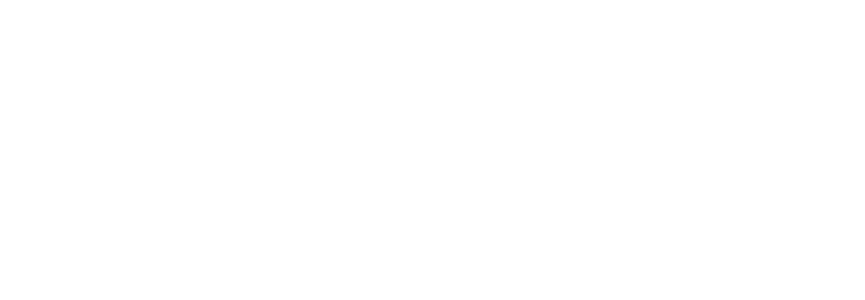
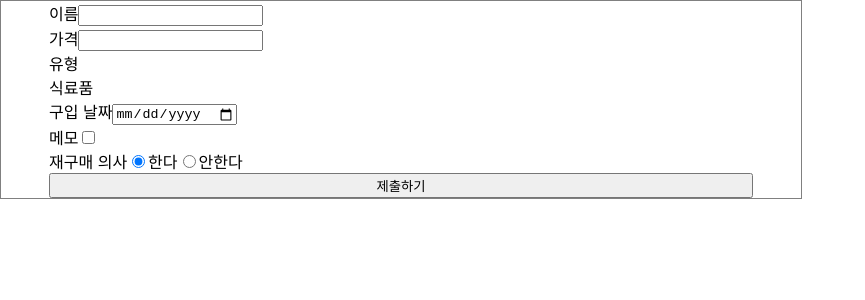
Before and after one commit to minseong99/frontend-accountBook-app, a React (Create React App) app: page / in a window 1280 px wide. Shown: the top 300 px of the page, without its empty margins (0-865 px from the left). Built offline with nearby package versions, Linux system fonts and the light colour scheme.

Commit message:
feat:제출form형태 구현
-기능동작이 없는 대략적인 제출 form형태를 만들었습니다.

```diff
--- a/package.json
+++ b/package.json
@@ -9,6 +9,7 @@
     "react": "^18.3.1",
     "react-dom": "^18.3.1",
     "react-scripts": "5.0.1",
+    "styled-components": "^6.1.11",
     "web-vitals": "^2.1.4"
   },
   "scripts": {
--- a/src/components/InputForm.js
+++ b/src/components/InputForm.js
@@ -1,7 +1,60 @@
 import React from "react";
+import DropDown from "./forms/DropDown";
+import Memo from "./forms/Memo";
+import styled from "styled-components";
+
+const Form = styled.form`
+  display: flex;
+  flex-direction: column;
+  width: 55%;
+  border: 1px solid gray;
+  padding-left: 3rem;
+  padding-right: 3rem;
+`;
 
 const InputForm = () => {
-  return <div></div>;
+  return (
+    <Form>
+      <div>
+        <label for="name">이름</label>
+        <input type="text"></input>
+      </div>
+
+      <div>
+        <label for="price">가격</label>
+        <input type="number"></input>
+      </div>
+
+      <DropDown />
+
+      <div>
+        <label for="date">구입 날짜</label>
+        <input type="date"></input>
+      </div>
+
+      <Memo />
+      <div>
+        <label for="repurchase">재구매 의사</label>
+        <input
+          type="radio"
+          name="repurchase"
+          for="yes-repurchase"
+          value="yes"
+          checked
+        ></input>
+        <label for="yes-repurchase">한다</label>
+        <input
+          type="radio"
+          name="repurchase"
+          id="no-repurchase"
+          value="no"
+        ></input>
+        <label for="no-repurchase">안한다</label>
+      </div>
+
+      <button type="submit">제출하기</button>
+    </Form>
+  );
 };
 
 export default InputForm;
--- /dev/null
+++ b/src/components/forms/DropDown.js
@@ -0,0 +1,13 @@
+import React from "react";
+
+const DropDown = () => {
+  return (
+    <div>
+      <label for="type">유형</label>
+      {/* 드롭다운구현 */}
+      <div>식료품</div>
+    </div>
+  );
+};
+
+export default DropDown;
--- /dev/null
+++ b/src/components/forms/Memo.js
@@ -0,0 +1,13 @@
+import React from "react";
+
+const Memo = () => {
+  return (
+    <div>
+      <label for="memo">메모</label>
+      <input type="checkbox"></input>
+      {/* 체크박스에따라 메모작성input보여주기 */}
+    </div>
+  );
+};
+
+export default Memo;
```
Also changed, not shown: 1 other file (tests, documents, lock files or other folders).
